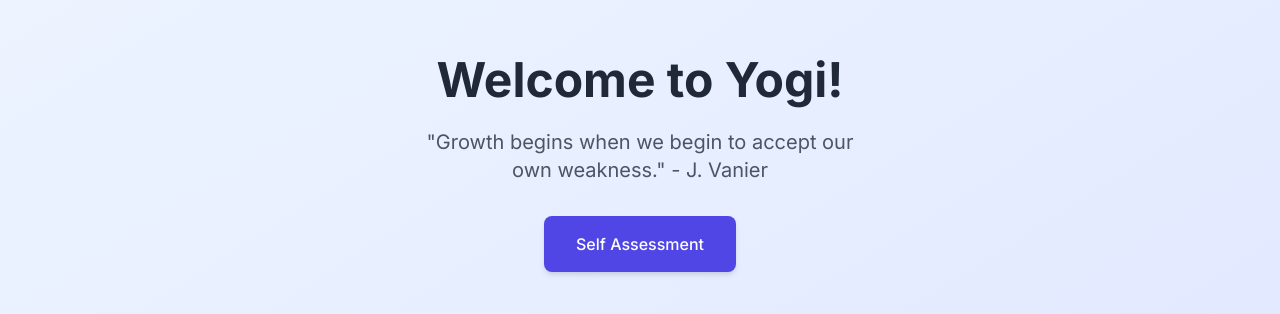
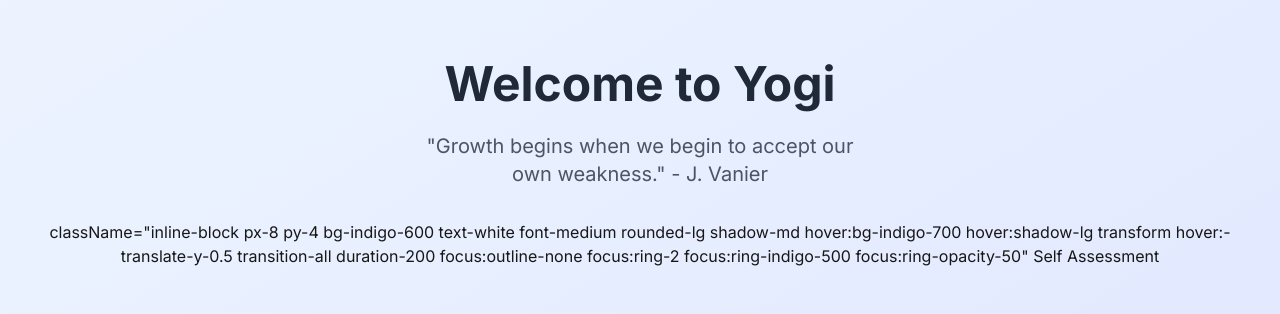
Before and after one commit to YogiBearAi/yogi-app, a Next.js app: page / in a window 1280 px wide. Shown: the part 236-550 px from the top of the page. Built offline with nearby package versions, Linux system fonts and the light colour scheme.

Commit message:
Fix Link syntax for questionnaire navigation

```diff
--- a/src/app/page.tsx
+++ b/src/app/page.tsx
@@ -5,15 +5,15 @@ export default function Home() {
     <div className="min-h-screen flex items-center justify-center bg-gradient-to-br from-blue-50 to-indigo-100">
       <div className="text-center p-8">
         <h1 className="text-4xl md:text-5xl font-bold text-gray-800 mb-6">
-          Welcome to Yogi!
+          Welcome to Yogi
         </h1>
         <p className="text-xl text-gray-600 mb-8 max-w-md mx-auto">
         "Growth begins when we begin to accept our own weakness." - J. Vanier
         </p>
         <Link
-          href="/questionnaire"
+          href="/questionnaire">
           className="inline-block px-8 py-4 bg-indigo-600 text-white font-medium rounded-lg shadow-md hover:bg-indigo-700 hover:shadow-lg transform hover:-translate-y-0.5 transition-all duration-200 focus:outline-none focus:ring-2 focus:ring-indigo-500 focus:ring-opacity-50"
-        >
+
           Self Assessment
         </Link>
       </div>
```
